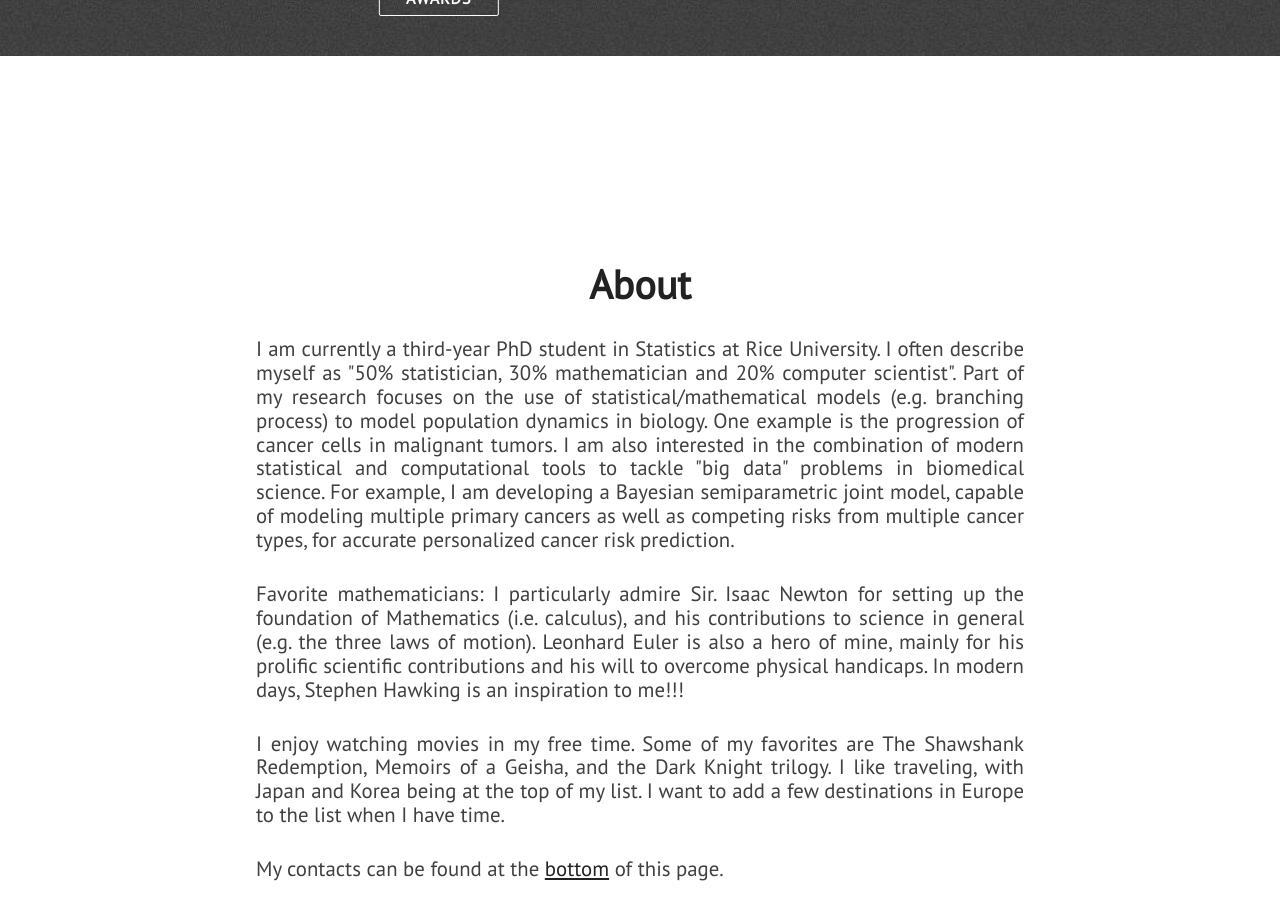
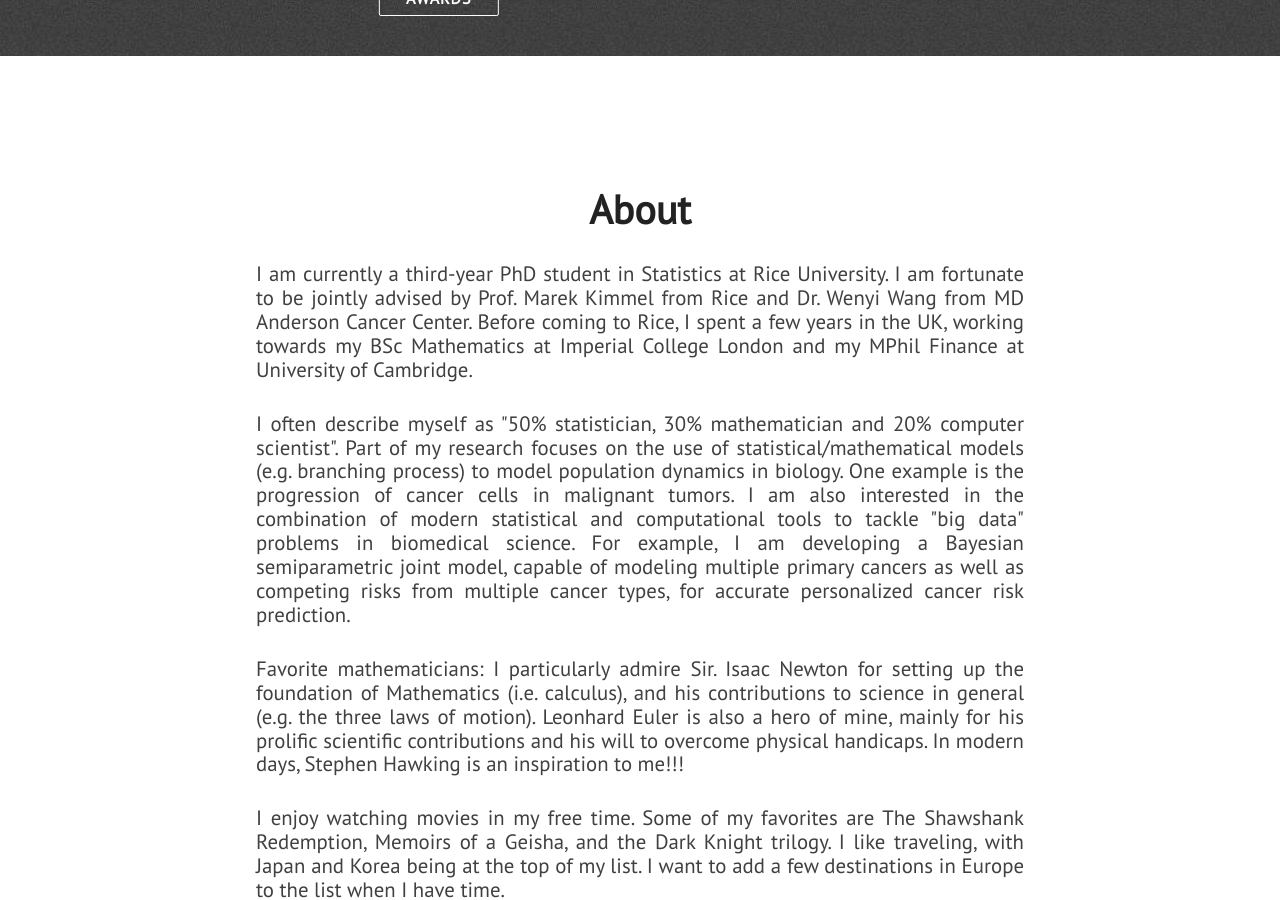
Before and after one commit to nguyendangson/sondangnguyen, a Jekyll site: the page built from index.html, in a window 1280 px wide and 900 px high, scrolled down 844 px. Built offline with Jekyll 4.4.1, drawn with Linux system fonts in a browser that asks for light colours; nearby versions of some CDN libraries.

Commit message:
Update about.html

```diff
--- a/_includes/about.html
+++ b/_includes/about.html
@@ -4,6 +4,10 @@
             <div class="section-heading">About</div>
             <p class="paragraph-text justify-text">
                 I am currently a third-year PhD student in Statistics at Rice University.
+I am fortunate to be jointly advised by Prof. Marek Kimmel from Rice and Dr. Wenyi Wang from MD Anderson Cancer Center.
+Before coming to Rice, I spent a few years in the UK, working towards my BSc Mathematics at Imperial College London and my MPhil Finance at University of Cambridge.
+	    </p>
+            <p class="paragraph-text justify-text">
 I often describe myself as "50% statistician, 30% mathematician and 20% computer scientist".
 Part of my research focuses on the use of statistical/mathematical models (e.g. branching process) to model population dynamics in biology.
 One example is the progression of cancer cells in malignant tumors.
```
